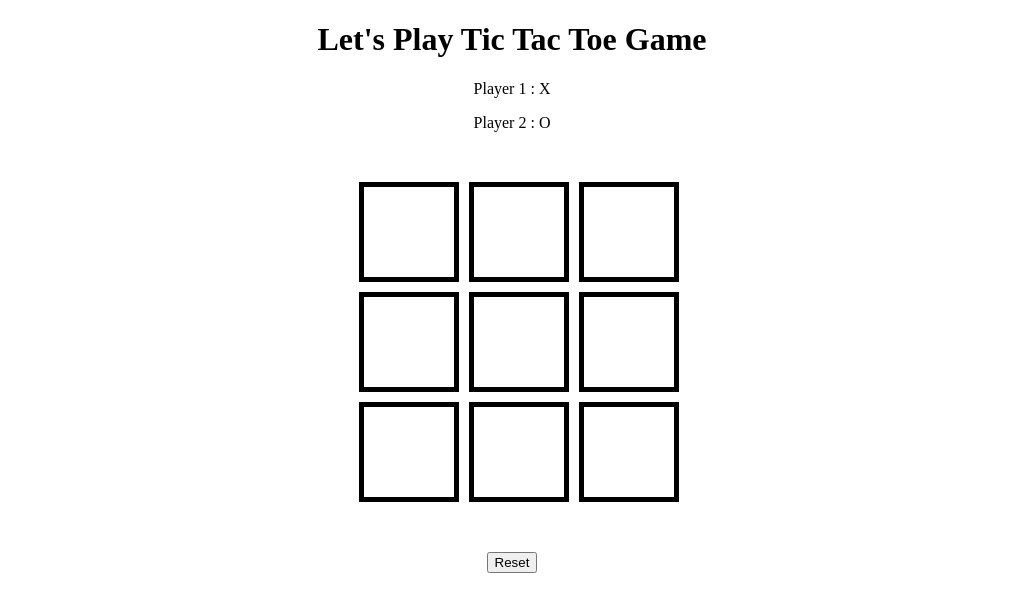
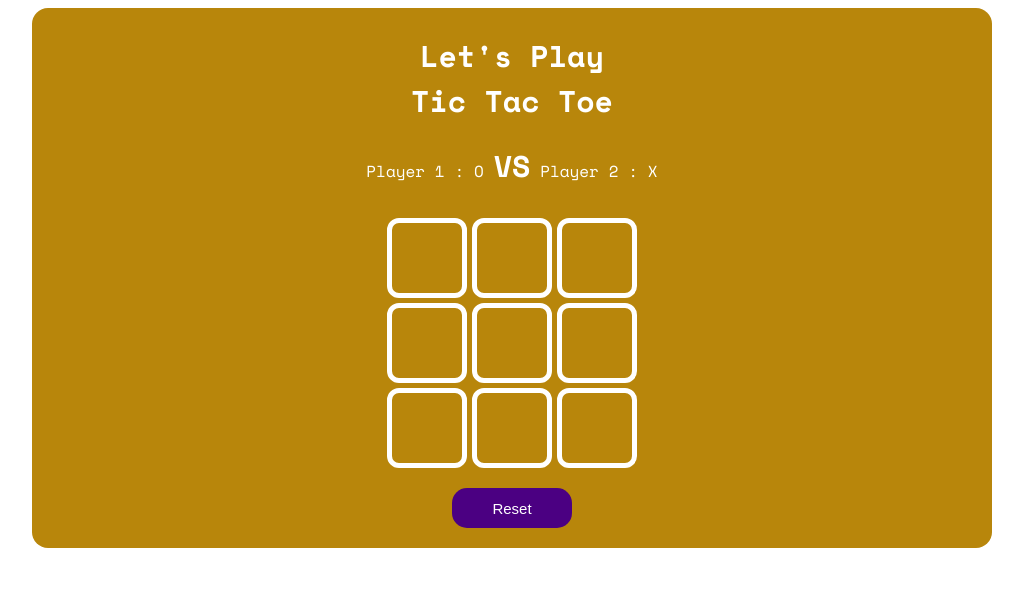
Before and after one commit to aibate/tic-tac-toe, a plain HTML site: page index.html in a window 1280 px wide. Both pictures are taken after a click on the button "Reset". Shown: the whole page, without its empty margins (128-1151 px from the left). Drawn offline with nearby package versions, Linux system fonts and the light colour scheme.

Commit message:
coming soon

```diff
--- a/css/style.css
+++ b/css/style.css
@@ -1,31 +1,65 @@
+@import url('https://fonts.googleapis.com/css2?family=Space+Mono:wght@400;700&display=swap');
+
 *{
     box-sizing: border-box;
 }
 #container {
     max-width: 960px;
+    border-radius: 1em;
     position: relative;
     margin: 0 auto;
+    background-color: darkgoldenrod;
+    font-family:'Space Mono', monospace; ;
 }
 header{
     text-align: center;
+    padding-top: 5px;
+    color:white
+}
+h1{
+    font-size: 30px;
+    text-align: center;
+
+
 }
 .gameContainer{
     display: grid;
     grid-template-columns: repeat(3,1fr);
     grid-template-rows: repeat(3,1fr);
-    width: 306px;
-    margin: 50px auto;
-    gap: 10px;
-
+    width: 250px;
+    margin: 0 auto;
+    gap: 5px;
 }
 .box {
-    width: 100px;
-    height: 100px;
-    border: 5px solid black;
-    line-height: 100px;
-    size: 50px;
+    width: 80px;
+    height: 80px;
+    border: 5px solid white;
+    border-radius: 0.3em;
+    line-height: 80px;
     text-align: center;
+    font-size: 40px;
 }
 footer {
     text-align: center;
+    padding-bottom: 20px;
+    padding-top: 20px;
 }
+/* .X{
+    background-image: url();
+} */
+#reset {
+    font-size: 15px;
+    background-color: indigo;
+    color: white;
+    border: indigo;
+    border-radius: 1em;
+    width: 120px;
+    height: 40px;
+}
+#result{
+    font-size: 30px;
+    color:yellow;
+}
+strong{
+    font-size: 30px;
+}
--- a/index.html
+++ b/index.html
@@ -8,30 +8,28 @@
     <script src="js/jquery.js"></script>
     <script src="js/tictactoe.js"></script>
 
+
 </head>
 <body>
     <div id="container">
         <header>
-        <H1>Let's Play Tic Tac Toe Game</H1>
-        <p>Player 1 : X </p>
-        <p>Player 2 : O </p>
-        <p id = "displayPlayer"></p>
+        <h1>Let's Play<br>Tic Tac Toe</h1>
+        <p>Player 1 : O <strong>VS</strong> Player 2 : X </p>
+        <p id="result"></p>
         </header>
         <div class="gameContainer">
-           <div id="sq1" class="box row1 column1 diagonal1" ></div>
-           <div id="sq2" class="box row1 column2" ></div>
-           <div id="sq3" class="box row1 column3 diagonal2" ></div>
-           <div id="sq4" class="box row2 column1 " ></div>
-           <div id="sq5" class="box row2 column2 diagonal1 diagonal2" ></div>
-           <div id="sq6" class="box row2 column3 " ></div>
-           <div id="sq7" class="box row3 column1 diagonal2" ></div>
-           <div id="sq8" class="box row3 column2 " ></div>
-           <div id="sq9" class="box row3 column3 diagonal1" ></div>
+           <div id="sq1" class="box" ></div>
+           <div id="sq2" class="box" ></div>
+           <div id="sq3" class="box" ></div>
+           <div id="sq4" class="box" ></div>
+           <div id="sq5" class="box" ></div>
+           <div id="sq6" class="box" ></div>
+           <div id="sq7" class="box" ></div>
+           <div id="sq8" class="box" ></div>
+           <div id="sq9" class="box" ></div>
         </div>
         <footer>
-            <p id="result">Result</p>
-            <button type="reset">Reset</button>
-
+            <button id = "reset">Reset</button>
         </footer>
 
         </button>
--- a/js/tictactoe.js
+++ b/js/tictactoe.js
@@ -1,9 +1,8 @@
 $(document).ready(function (){
-    /// always start with "O" then "X"
-    const player1 = "O";
+        const player1 = "O";  /// always start with "O" then "X"
         const player2 = "X";
 
-    const $sq1 = $('#sq1')
+        const $sq1 = $('#sq1') // Jquery to select boxes
         const $sq2 = $('#sq2')
         const $sq3 = $('#sq3')
         const $sq4 = $('#sq4')
@@ -13,23 +12,17 @@ $(document).ready(function (){
         const $sq8 = $('#sq8')
         const $sq9 = $('#sq9')
 
-    // console.log($sq1);
-    // console.log(($sq1).text());
-    // console.log($('#sq1').text);
-    ///// turn 1 3 5 then player1 ||| 2 4 6 are player2 turn
+        let countTurn = 1; ///// turn start 1 and turn 1 3 5 7 9 = player1 ||| 2 4 6 8 = player2
 
-    let countTurn = 1;
         const player1Turn = function(){ ///this function will find player1 turn or not
             if(countTurn % 2 === 0){
             return false;
             }else{
             return true;
-        }            // let countTurn = countTurn % 2;
-                     // return countTurn == 1;
+            }
         }
         const judgeGame = function(){
-        // if($(this).text() !== ""){
-            if($sq1.text() === 'O' && $sq2.text() === 'O' && $sq3.text() === 'O' ||
+            if($sq1.text() === 'O' && $sq2.text() === 'O' && $sq3.text() === 'O' || // This function finds winning combinations for player1 O
                $sq4.text() === 'O' && $sq5.text() === 'O' && $sq6.text() === 'O' ||
                $sq7.text() === 'O' && $sq8.text() === 'O' && $sq9.text() === 'O' ||
                $sq1.text() === 'O' && $sq4.text() === 'O' && $sq7.text() === 'O' ||
@@ -38,9 +31,9 @@ $(document).ready(function (){
                $sq1.text() === 'O' && $sq5.text() === 'O' && $sq9.text() === 'O' ||
                $sq7.text() === 'O' && $sq5.text() === 'O' && $sq3.text() === 'O' )
                {
-                $("#result").text(' Player 1 : O is the winner');
+                $("#result").text(' Player 1 : O is the winner'); // this Jquery method will add winner message
                 return true;
-            }else if( $sq1.text() === 'X' && $sq2.text() === 'X' && $sq3.text() === 'X' ||
+            }else if( $sq1.text() === 'X' && $sq2.text() === 'X' && $sq3.text() === 'X' || // This function finds winning combinations for player2 X
                       $sq4.text() === 'X' && $sq5.text() === 'X' && $sq6.text() === 'X' ||
                       $sq7.text() === 'X' && $sq8.text() === 'X' && $sq9.text() === 'X' ||
                       $sq1.text() === 'X' && $sq4.text() === 'X' && $sq7.text() === 'X' ||
@@ -49,44 +42,34 @@ $(document).ready(function (){
                       $sq1.text() === 'X' && $sq5.text() === 'X' && $sq9.text() === 'X' ||
                       $sq7.text() === 'X' && $sq5.text() === 'X' && $sq3.text() === 'X' )
                       {
-                $("#result").text("player 2 : X is the winner");
+                $("#result").text("player 2 : X is the winner"); // this Jquery method will add winner message
                 return true;
-            }else if(countTurn === 9){
-                $("#result").text("Draw game");
+            }else if(countTurn === 9){   // problem showing the message"draw" at the beginning game & before the game has winner. this if statement is for fixing this problem.
+                $("#result").text("Draw");  // this Jquery method will add winner message
             }
-        // }
         }
-
-
-
-
         $('.box').on('click', function(){
-        if($(this).text() !== ""){
-            // console.log($(this).text());
-            // console.log($(this));
+            if($(this).text() !== ""){  // problem boxes can be clicked multiple time. fix by this if statement.
             return;
             }
-        if(judgeGame() === true){
+            if(judgeGame() === true){ //  fixing from if the game has winner tune 5 to turn 8, remaining empty boxes can be clicked.
             return;
             }
-        if(player1Turn()){
+            if(player1Turn() === true){   // adding "0" to box(div)
             $(this).text(player1);
 
             }else{
-            $(this).text(player2);
+            $(this).text(player2);  // adding "X" to box(div)
 
             }
-        console.log(countTurn);
-        judgeGame();
-        countTurn = countTurn + 1
-
-
+            judgeGame();                // finding winner from judgeGame function
+            countTurn = countTurn + 1    // this pass to the next turn.
         })
 
-    $('button').on('click', function(){
-        $('.box').text('');
-        $("#result").text("");
-        countTurn =1
+        $('button').on('click', function(){ // reset button
+        $('.box').text('');     // clearing all boxes div text
+        $("#result").text("");   // clearing result message
+        countTurn =1            // set count back to 1
         })
     }
 );
```
Also changed, not shown: 1 other file. Lines whose indentation alone changed are shown as unchanged.
